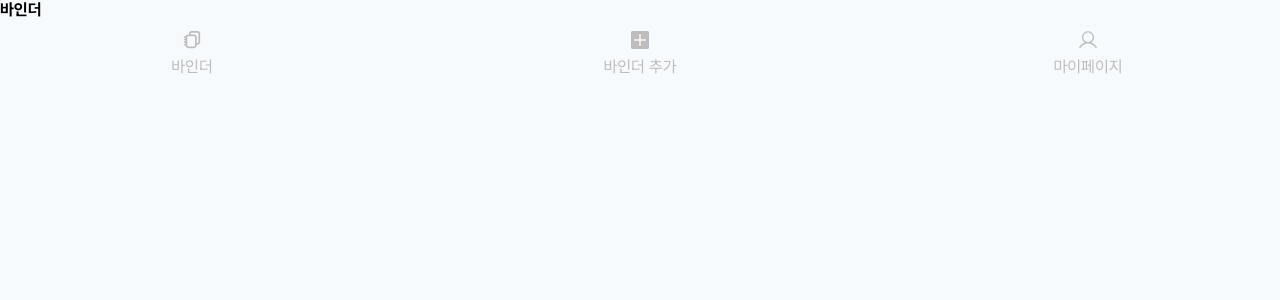
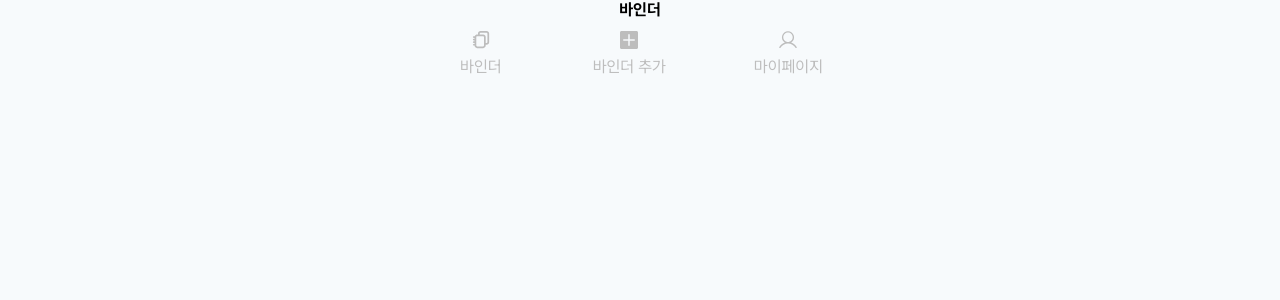
Before and after one commit to b1nder/binder-frontend, a Next.js app: page / in a window 1280 px wide. Shown: the top 300 px of the page. Built offline with nearby package versions, Linux system fonts and the light colour scheme.

Commit message:
feat: body min-height 고정

```diff
--- a/src/app/globals.css
+++ b/src/app/globals.css
@@ -5,12 +5,14 @@
     "Roboto Mono", "Oxygen Mono", "Ubuntu Monospace", "Source Code Pro",
     "Fira Mono", "Droid Sans Mono", "Courier New", monospace;
 
-  /*--foreground-rgb: 0, 0, 0;*/
-  /*--background-start-rgb: 214, 219, 220;*/
-  /*--background-end-rgb: 255, 255, 255;*/
   body{
+    display: flex;
+    flex-direction: column;
+    align-items: center;
     background-color: #f7fafc;
+    min-height:100vh;
   }
+
 
   --primary-glow: conic-gradient(
     from 180deg at 50% 50%,
```
